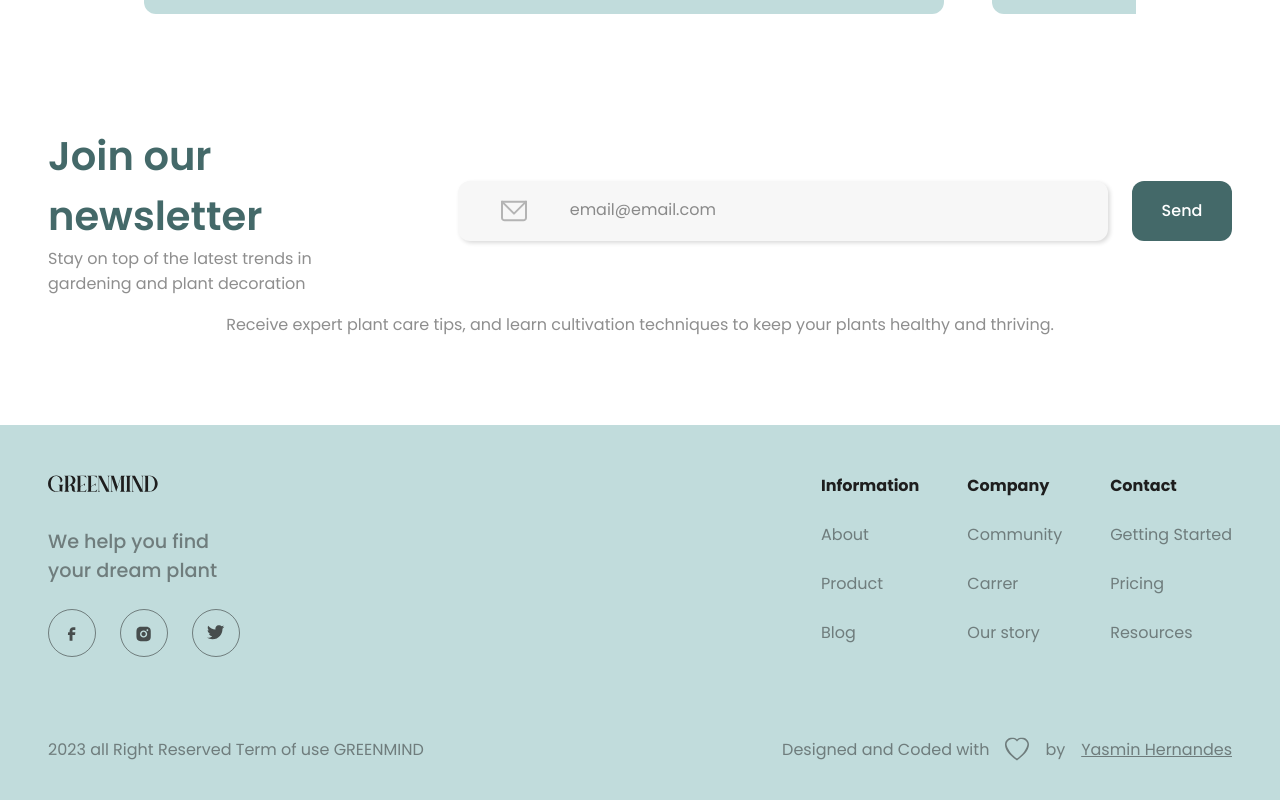
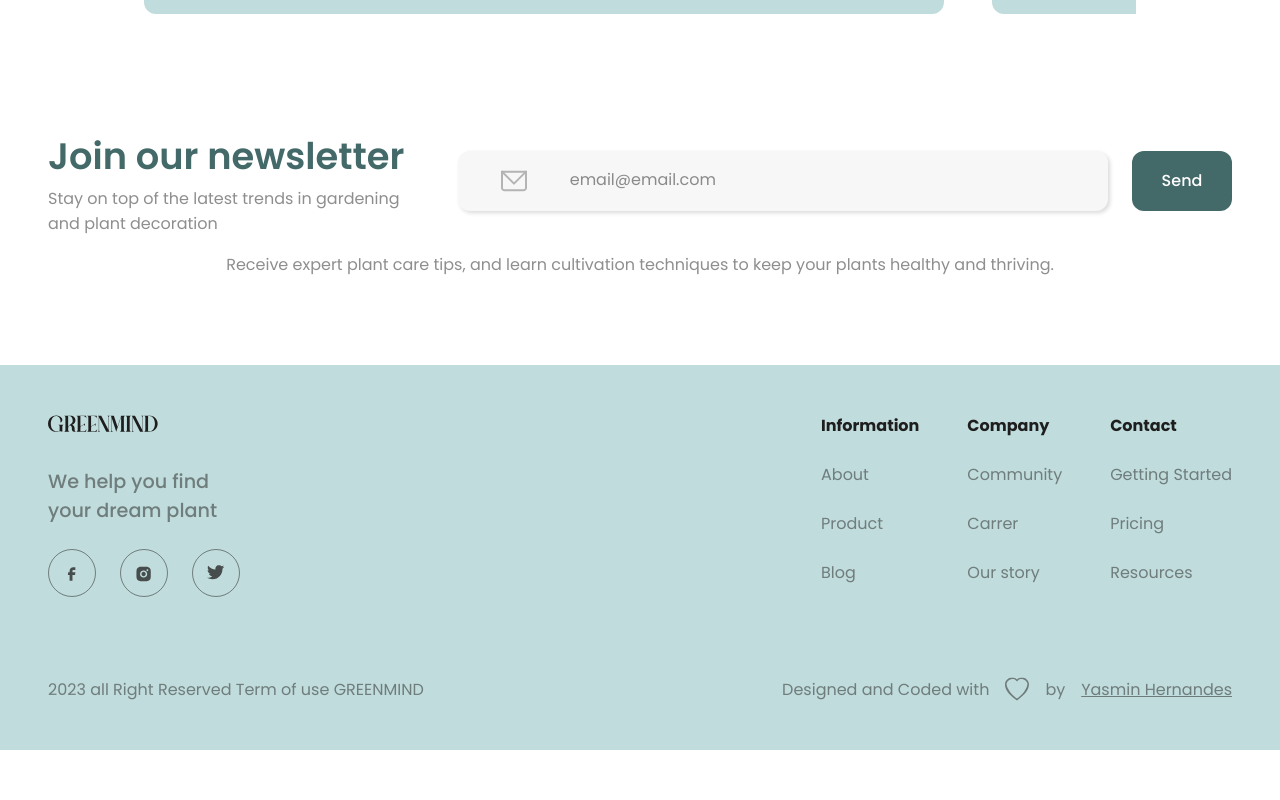
Before and after one commit to YasminHernandes/greenmind-store, a React (Vite) app: page / in a window 1280 px wide. Shown: the part 3016-3816 px from the top of the page. After the commit the page ends 3766 px from the top, so only its background shows below. Built offline with nearby package versions, Linux system fonts and the light colour scheme; no server answers.

Commit message:
fix(newsletter): adjust media query for tablets

```diff
--- a/src/components/Newsletter/styles.scss
+++ b/src/components/Newsletter/styles.scss
@@ -18,11 +18,11 @@
 
         .newsletter__title {
           font-weight: 600;
-          font-size: 2.5rem;
+          font-size: 2.3rem;
           line-height: 60px;
           color: $color-primary-dark;
 
-          @media screen and (max-width: $breakpoint-mobile-max) {
+          @media screen and (max-width: $breakpoint-tablet-max) {
             font-size: 1.6rem;
             line-height: normal;
             text-align: center;
@@ -30,25 +30,25 @@
         }
 
         .newsletter__text {
-          width: 90%;
+          width: 100%;
           display: flex;
           font-weight: 400;
           font-size: 1rem;
           color: $color-neutral-medium;
 
-          @media screen and (max-width: $breakpoint-mobile-max) {
+          @media screen and (max-width: $breakpoint-tablet-max) {
             width: 100%;
             margin-top: .25rem;
             font-size: .75rem;
             text-align: center;
             justify-content: center;
           }
-          @media screen and (min-width: $breakpoint-mobile-max) and (max-width: $breakpoint-tablet-max) {
+          @media screen and (max-width: $breakpoint-tablet-max) {
             justify-content: center;
           }
         }
 
-        @media screen and (max-width: $breakpoint-mobile-max) {
+        @media screen and (max-width: $breakpoint-tablet-max) {
           width: 100%;
           padding: 0;
         }
@@ -86,7 +86,7 @@
                   font-size: 1rem;
                   color: $color-neutral-medium;
 
-                  @media screen and (max-width: $breakpoint-mobile-max) {
+                  @media screen and (max-width: $breakpoint-tablet-max) {
                     font-size: .8rem;
                   }
                 }
@@ -140,7 +140,7 @@
                   }
                 }
 
-                @media screen and (max-width: $breakpoint-mobile-max) {
+                @media screen and (max-width: $breakpoint-tablet-max) {
                   padding-left: calc(2rem + 40px);
                 }
               }
@@ -173,7 +173,7 @@
                   }
                 }
 
-                @media screen and (max-width: $breakpoint-mobile-max) {
+                @media screen and (max-width: $breakpoint-tablet-max) {
                   left: 20px;
                 }
               }
@@ -212,7 +212,7 @@
               opacity: 1;
             }
 
-            @media screen and (max-width: $breakpoint-mobile-max) {
+            @media screen and (max-width: $breakpoint-tablet-max) {
               width: 100%
             }
             @media screen and (min-width: $breakpoint-tablet-max) and (max-width: 1440px) {
@@ -221,14 +221,13 @@
             }
           }
 
-          @media screen and (max-width: $breakpoint-mobile-max) {
+          @media screen and (max-width: $breakpoint-tablet-max) {
             flex-direction: column;
-            gap: 2rem;
           }
         }
 
 
-        @media screen and (max-width: $breakpoint-mobile-max) {
+        @media screen and (max-width: $breakpoint-tablet-max) {
           width: 100%;
           flex-direction: column;
         }
@@ -242,12 +241,12 @@
         color: $color-primary-dark;
       }
 
-      @media screen and (max-width: $breakpoint-mobile-max) {
+      @media screen and (max-width: $breakpoint-tablet-max) {
         flex-direction: column;
         margin-top: 2rem;
       }
 
-      @media screen and (max-width: $breakpoint-mobile-max) {
+      @media screen and (max-width: $breakpoint-tablet-max) {
         width: 100%;
         margin: 0;
       }
@@ -264,7 +263,7 @@
         color: $color-neutral-medium;
         text-align: center;
 
-        @media screen and (max-width: $breakpoint-mobile-max) {
+        @media screen and (max-width: $breakpoint-tablet-max) {
           font-size: 0.75rem;
         }
         @media screen and (min-width: 375px) and (max-width: $breakpoint-tablet-max) {
```
